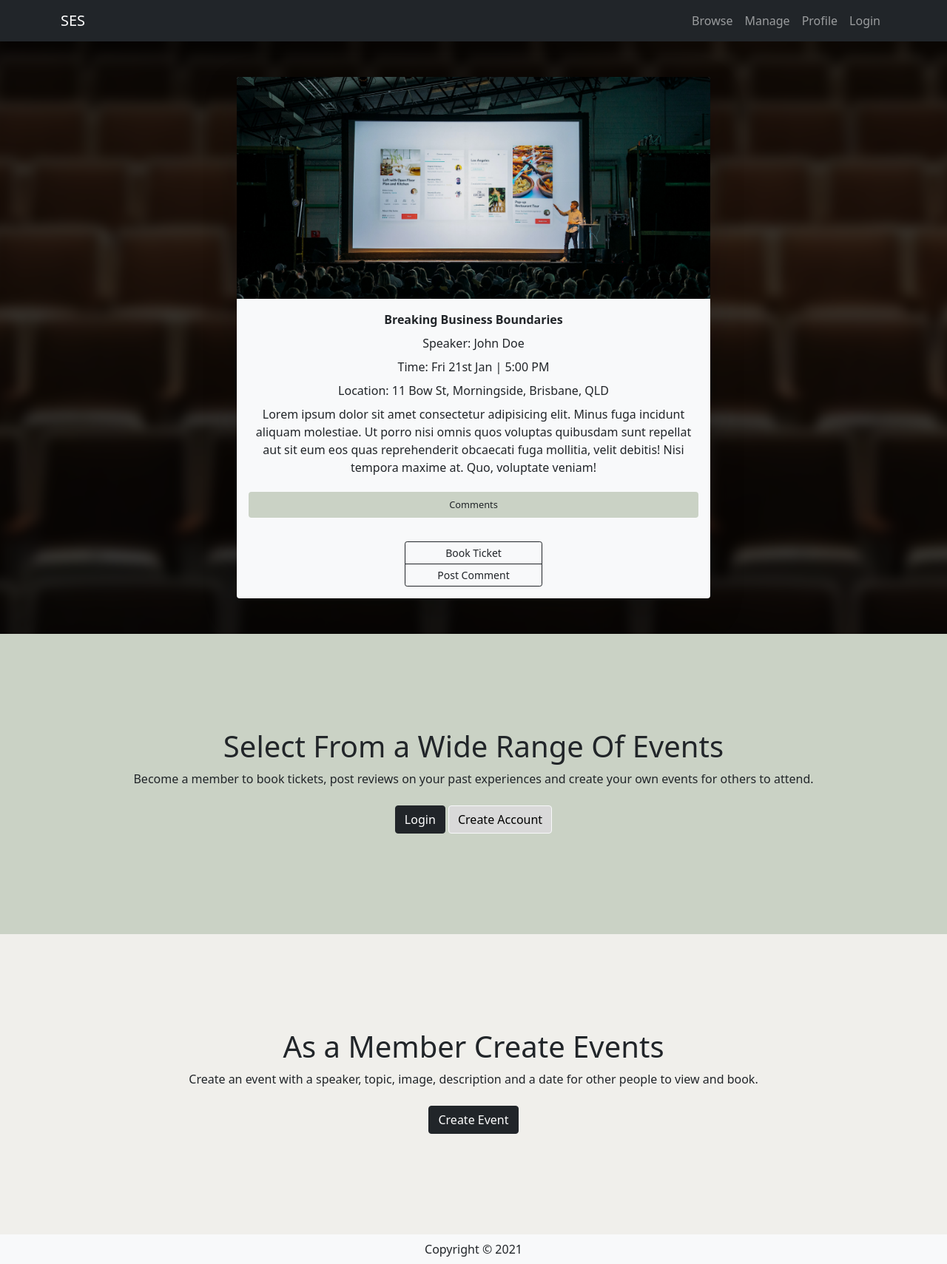
After one commit to 10994521/ass3, a Flask app: template event/templates/details.html in a window 1280 px wide. The commit adds this page. Shown: the whole page at 74% size. Run offline with Flask 2, Linux system fonts and the light colour scheme; the template is opened without the code that fills it, so the values that code supplies are empty; some libraries are stand-ins or nearby versions.

Commit message:
Extended existing pages over base.html

```diff
--- a/event/templates/base.html
+++ b/event/templates/base.html
@@ -3,7 +3,7 @@
 <head>
     <meta charset="utf-8">
     <meta name="viewport" content="width=device-width, initial-scale=1">
-    <title>My Travel App</title>
+    <title>Seminar Event System</title>
     <link href="https://cdn.jsdelivr.net/npm/bootstrap@5.0.0-beta3/dist/css/bootstrap.min.css" rel="stylesheet"
         integrity="sha384-eOJMYsd53ii+scO/bJGFsiCZc+5NDVN2yr8+0RDqr0Ql0h+rP48ckxlpbzKgwra6" crossorigin="anonymous">
    <link rel="stylesheet" href= "{{ url_for('static',filename='css/style.css') }}">
--- /dev/null
+++ b/event/templates/details.html
@@ -0,0 +1,148 @@
+{% extends 'base.html' %}
+
+{% block content %}
+   <section class="hero details">
+      <div class="hero-img img-blur">
+      </div>
+
+      <div class="d-flex justify-content-center align-items-center">
+
+         <div class="card shadow-lg rounded border-0 bg-light col-md-6 col-sm-8 col-10 jumbo event my-5">
+            <img class="card-img-top" style="width: 100%; min-height: 200px; max-height: 300px; object-fit: cover;"
+               alt="Thumbnail [100%x225]" src="./static/event1.jpg">
+            <div class="card-body text-dark">
+               <p class="card-text event-info"><b>Breaking Business Boundaries</b></p>
+                     <p class="card-text event-info">Speaker: John Doe</p>
+                     <p class="card-text event-info">Time: Fri 21st Jan | 5:00 PM</p>
+                     <p class="card-text event-info">Location: 11 Bow St, Morningside, Brisbane, QLD</p>
+               <p class="card-text event-info d-sm-block d-none">Lorem ipsum dolor sit amet consectetur adipisicing
+                  elit. Minus fuga incidunt aliquam molestiae. Ut porro nisi omnis quos voluptas quibusdam sunt repellat
+                  aut sit eum eos quas reprehenderit obcaecati fuga mollitia, velit debitis! Nisi tempora maxime at.
+                  Quo, voluptate veniam!</p>
+               <div class="row">
+                  <div class="col-md-12 col-12 comment-text mb-3">
+                      <input id="toggle" type="checkbox" style="visibility:hidden">
+                      <div class="card-header border-0 bg-secondary secondary rounded mb-3">
+
+                     <label class ="d-block mb" for="toggle">Comments</label>
+                     </div>
+                     <div class="box">
+                     <blockquote>
+                        <p>Lorem ipsum dolor sit amet, consectetur adipiscing elit. Integer posuere erat a ante.</p>
+                        <footer class="blockquote-footer">Bob Bobson</footer>
+                      </blockquote>
+                      <blockquote>
+                        <p>Lorem ipsum dolor sit amet, consectetur adipiscing elit. Integer posuere erat a ante.</p>
+                        <footer class="blockquote-footer">Bob Bobson</footer>
+                      </blockquote>
+                      <blockquote>
+                        <p>Lorem ipsum dolor sit amet, consectetur adipiscing elit. Integer posuere erat a ante.</p>
+                        <footer class="blockquote-footer">Bob Bobson</footer>
+                      </blockquote>
+                      <blockquote>
+                        <p>Lorem ipsum dolor sit amet, consectetur adipiscing elit. Integer posuere erat a ante.</p>
+                        <footer class="blockquote-footer">Bob Bobson</footer>
+                      </blockquote>
+                      <blockquote>
+                        <p>Lorem ipsum dolor sit amet, consectetur adipiscing elit. Integer posuere erat a ante.</p>
+                        <footer class="blockquote-footer">Bob Bobson</footer>
+                      </blockquote>
+                     </div>
+                  </div>
+
+                  <div class=" btn-group-vertical my-auto mx-auto col-md-4 col-12 h-25">
+                     <button data-bs-toggle="modal" data-bs-target="#bookModal" class="btn btn-sm btn-outline-dark">Book
+                        Ticket</button>
+                        <button data-bs-toggle="modal" data-bs-target="#postModal" class="btn btn-sm btn-outline-dark">Post Comment
+                           </button>
+                  </div>
+               </div>
+
+               <div class="modal fade" id="bookModal" tabindex="-1" aria-labelledby="bookModalLabel" aria-hidden="true">
+                  <div class="modal-dialog modal-dialog-centered ">
+                     <div class="modal-content">
+                        <div class="modal-header">
+                           <h5 class="modal-title" id="bookModalLabel">Tickets for Business Seminar</h5>
+                           <button type="button" class="btn-close" data-bs-dismiss="modal" aria-label="Close"></button>
+                        </div>
+                        <div class="modal-body">
+                           <form>
+                              <div class="row justify-content-center align-items-center">
+                                 <div class="col-md-9">
+                                    <p>Lorem ipsum dolor sit amet consectetur adipisicing elit. Explicabo, veritatis!
+                                       Iure eius quia sit quas tempora explicabo ut, vel sapiente quae repellendus sunt
+                                       eveniet eaque tempore consectetur quaerat dolore ipsam? Lorem ipsum dolor sit
+                                       amet consectetur adipisicing elit. Labore, vero autem enim velit qui commodi
+                                       quidem ducimus. Fugiat, officia consectetur.</p>
+                                 </div>
+                                 <div class="col-md-3">
+                                    <form>
+                                    <input type="number" placeholder=0 class="form-control" id="quantity-num"></input>
+                                    </form>
+                                 </div>
+                              </div>
+
+                              <div class="modal-footer">
+                                 <button type="button" class="btn btn-secondary" data-bs-dismiss="modal">Cancel</button>
+                                 <a href="index.html"><button type="button" class="btn btn-primary">Book</button></a>
+                              </div>
+                           </form>
+                        </div>
+
+                     </div>
+                  </div>
+               </div>
+               <div class="modal fade" id="postModal" tabindex="-1" aria-labelledby="postModalLabel" aria-hidden="true">
+                  <div class="modal-dialog modal-dialog-centered ">
+                     <div class="modal-content">
+                        <div class="modal-header">
+                           <h5 class="modal-title" id="postModalLabel">Post a comment on event</h5>
+                           <button type="button" class="btn-close" data-bs-dismiss="modal" aria-label="Close"></button>
+                        </div>
+                        <div class="modal-body">
+                           <form>
+                              <div class="row justify-content-center align-items-center">
+
+                                 <div class="col-md-12">
+                                    <form>
+                                    <textarea placeholder = "place a comment here..." class="form-control" id="event-comment"></textarea>
+                                 </form>
+                                 </div>
+                              </div>
+
+                              <div class="modal-footer">
+                                 <button type="button" class="btn btn-secondary" data-bs-dismiss="modal">Cancel</button>
+                                 <a href="index.html"><button type="button" class="btn btn-primary">Post</button></a>
+                              </div>
+                           </form>
+                        </div>
+
+                     </div>
+                  </div>
+               </div>
+            </div>
+         </div>
+
+      </div>
+   </section>
+
+
+   <section class="browse secondary">
+      <div class="container-fluid text-center vertical-align-pad ">
+         <h1 class="display-6">Select From a Wide Range Of Events</h1>
+         <p class="lead" style="font-size: 1rem;">Become a member to book tickets, post reviews on your past experiences
+            and create your own events for others to attend.</p>
+         <a href="#" class="btn btn-dark dark my-2">Login</a>
+         <a href="#" class="btn btn-light light my-2">Create Account</a>
+      </div>
+   </section>
+
+
+   <section class="browse primary">
+      <div class="container-fluid text-center vertical-align-pad ">
+         <h1 class="display-6">As a Member Create Events</h1>
+         <p class="lead" style="font-size: 1rem;">Create an event with a speaker, topic, image, description and a date for other people to view and book.</p>
+         <a href="./events.html" class="btn btn-dark dark my-2">Create Event</a>
+      </div>
+   </section>
+{% endblock %}
```
Also changed, not shown: event/templates/event-manage.html (added, +79 -0 lines), event/templates/events.html (added, +58 -0 lines), event/templates/profile.html (added, +38 -0 lines).
